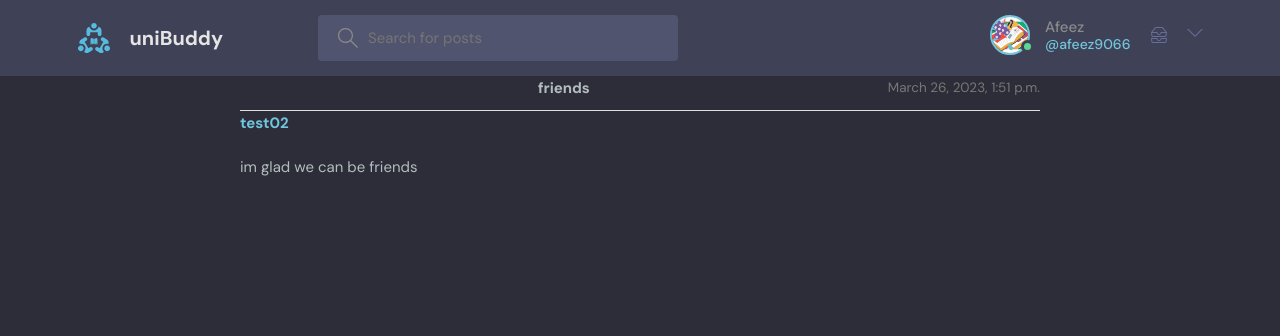
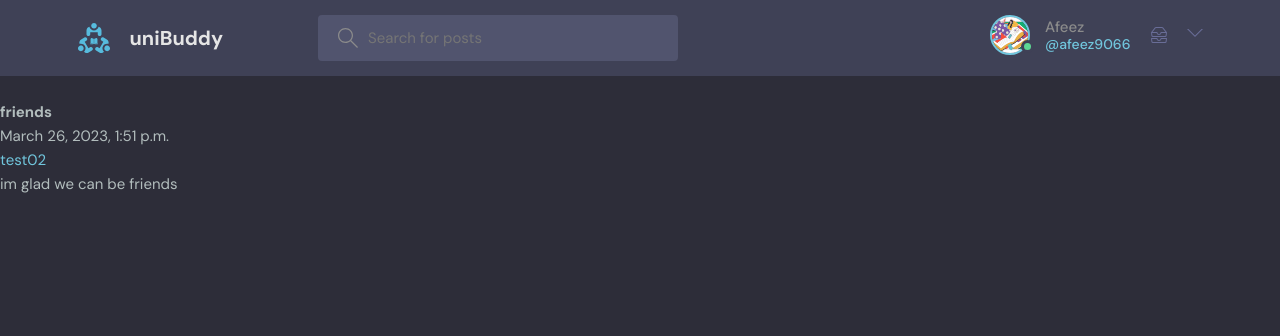
Before and after one commit to ardz01/uniBud, a Django app: page /message/15/ in a window 1280 px wide. Shown: the top 336 px of the page. Run offline with Django 4.2, Linux system fonts and the light colour scheme; a user stored in the database is signed in; data comes from the database, SQL or seed files in the repository.

Commit message:
removed css in message

```diff
--- a/base/templates/base/message.html
+++ b/base/templates/base/message.html
@@ -1,35 +1,6 @@
 {% extends 'main.html' %}
 
-
 {% block content %}
-<style>
-  .message-container {
-      display: flex;
-      flex-direction: column;
-      max-width: 800px;
-      margin: 0 auto;
-  }
-  .message-header {
-      display: flex;
-      justify-content: space-between;
-      align-items: center;
-      padding-bottom: 10px;
-      border-bottom: 1px solid #e0e0e0;
-  }
-  .message__subject {
-      margin: 0;
-  }
-  .message__author {
-      font-weight: bold;
-  }
-  .message__date {
-      font-size: 0.9em;
-      color: #777;
-  }
-  .message__body {
-      padding-top: 20px;
-  }
-</style>
 <!-- Main Section -->
 <main class="messagePage my-xl">
   <div class="content-box">
```
